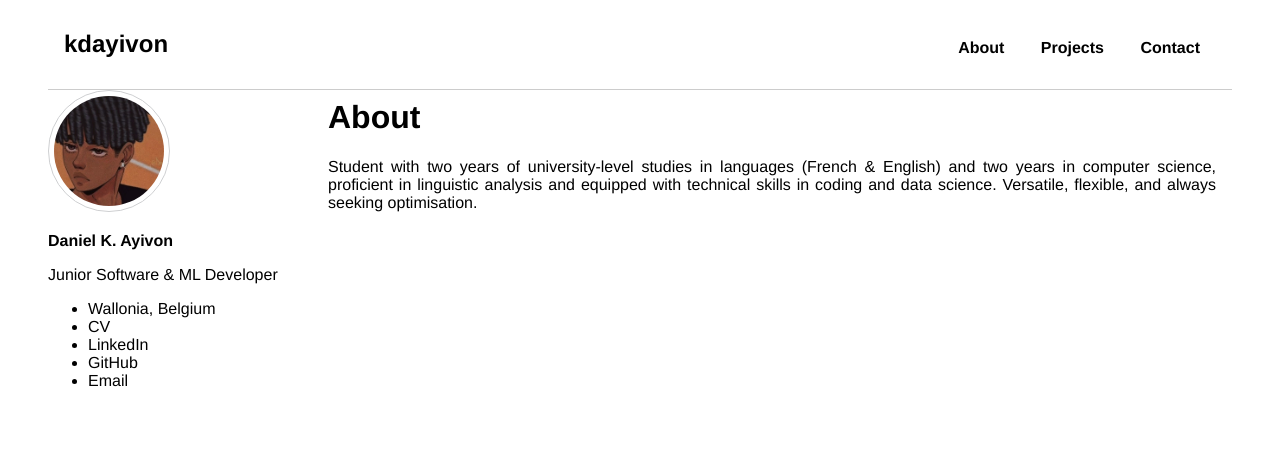
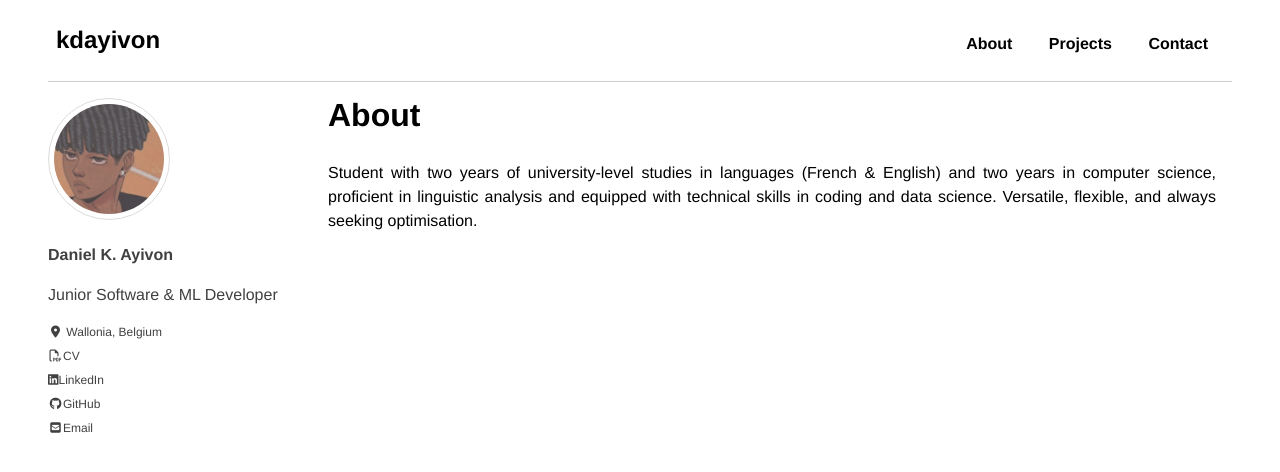
Before and after one commit to kdayivon/kdayivon.github.io, a plain HTML site: page index.html in a window 1280 px wide. Drawn offline with Linux system fonts and the light colour scheme.

Commit message:
add: sidebar icons

```diff
--- a/assets/css/main.css
+++ b/assets/css/main.css
@@ -5,6 +5,9 @@
 body {
     margin: 0;
     padding: 0;
+    font-family: -apple-system,
+    BlinkMacSystemFont,"Roboto","Segoe UI","Helvetica Neue","Lucida Grande", Arial, sans-serif;
+    line-height: 1.5;
 }
 
 a {
@@ -16,9 +19,13 @@ a:visited {
     color: #575b62;
 }
 
+ul li {
+    margin-bottom: 0.5em;
+}
+
 .site-header {
     border-bottom: 1px solid #ccc;
-    padding: 1em;
+    padding: 0.5em;
     margin-left: 3em;
     margin-right: 3em;
     display: flex;
@@ -56,6 +63,7 @@ a:visited {
     height: 100vh;
     box-sizing: border-box;
     position: fixed;
+    opacity: 0.75;
     transition: opacity 0.2s ease-in-out;
 }
 .sidebar img {
@@ -76,9 +84,16 @@ a:visited {
     font-size: 1em;
 }
 
+.sidebar li {
+    list-style-type: none;
+    font-size: 0.75em;
+    line-height: 1.5;
+}
+
 .author__avatar {
     margin: 0em;
     padding: 0px;
+    margin-top: 1em;
 }
 .author__content {
     margin-top: 0em;
@@ -86,7 +101,18 @@ a:visited {
 }
 .author__urls-wrapper {
     margin: 0em;
+    margin-bottom: 1em;
     padding: 0px;
+}
+.author__urls {
+    margin: 0;
+    padding: 0;
+    border: 0;
+    background: transparent;
+    box-shadow: none;
+}
+.author__urls li {
+    white-space: nowrap
 }
 
 .content {
--- a/index.html
+++ b/index.html
@@ -7,6 +7,7 @@
     <meta property="og:title" content="kdayivon">
     <meta property="og:url" content="https://kdayivon.github.io">
     <link rel="stylesheet" href="/assets/css/main.css">
+    <link rel="stylesheet" href="https://cdnjs.cloudflare.com/ajax/libs/font-awesome/6.4.0/css/all.min.css">
  </head>
  <body class="layout--single">
      <header class="site-header">
@@ -21,8 +22,6 @@
              </ul>
          </nav>
      </header>
-
-
 
     <div id="main">
        <div class="sidebar">
```
